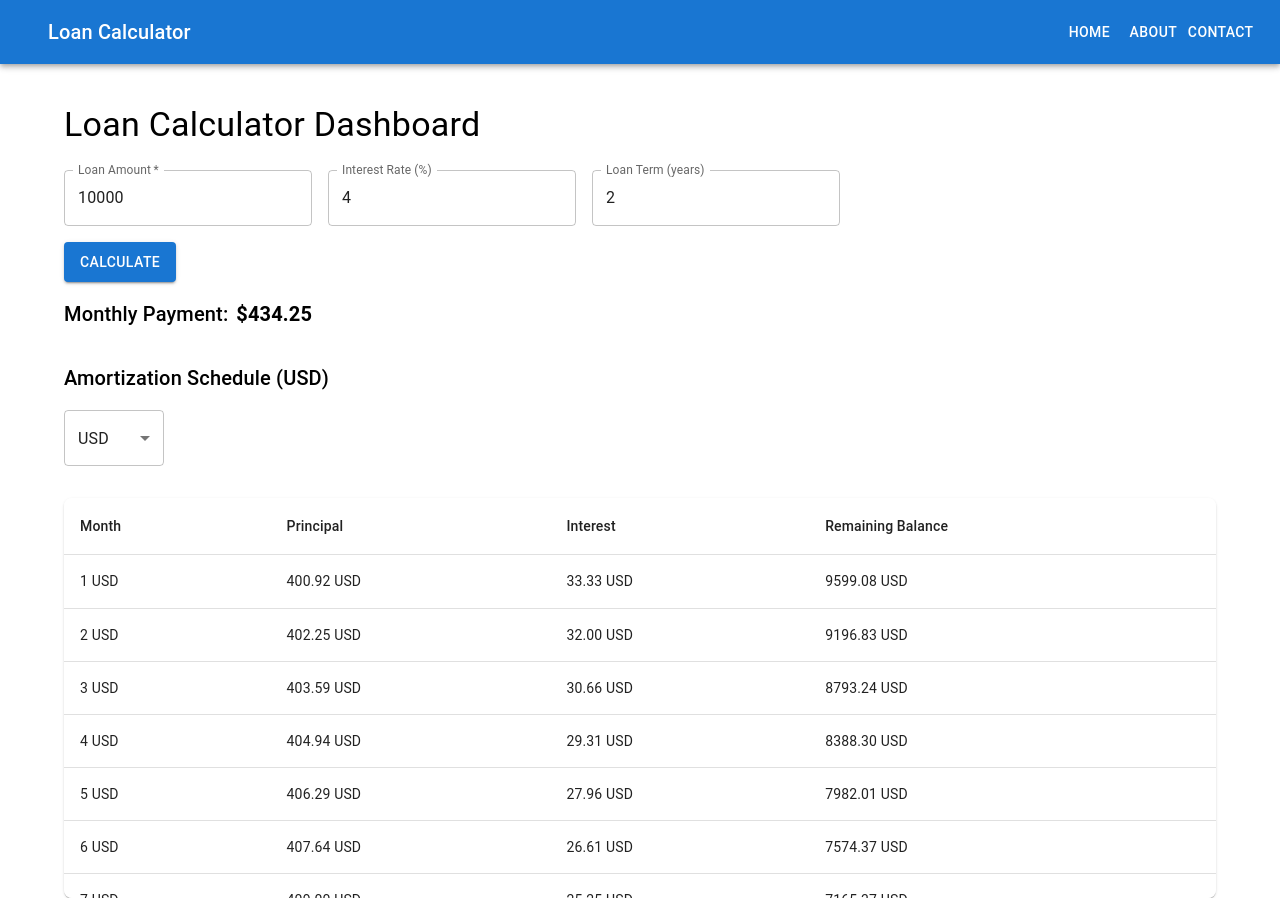
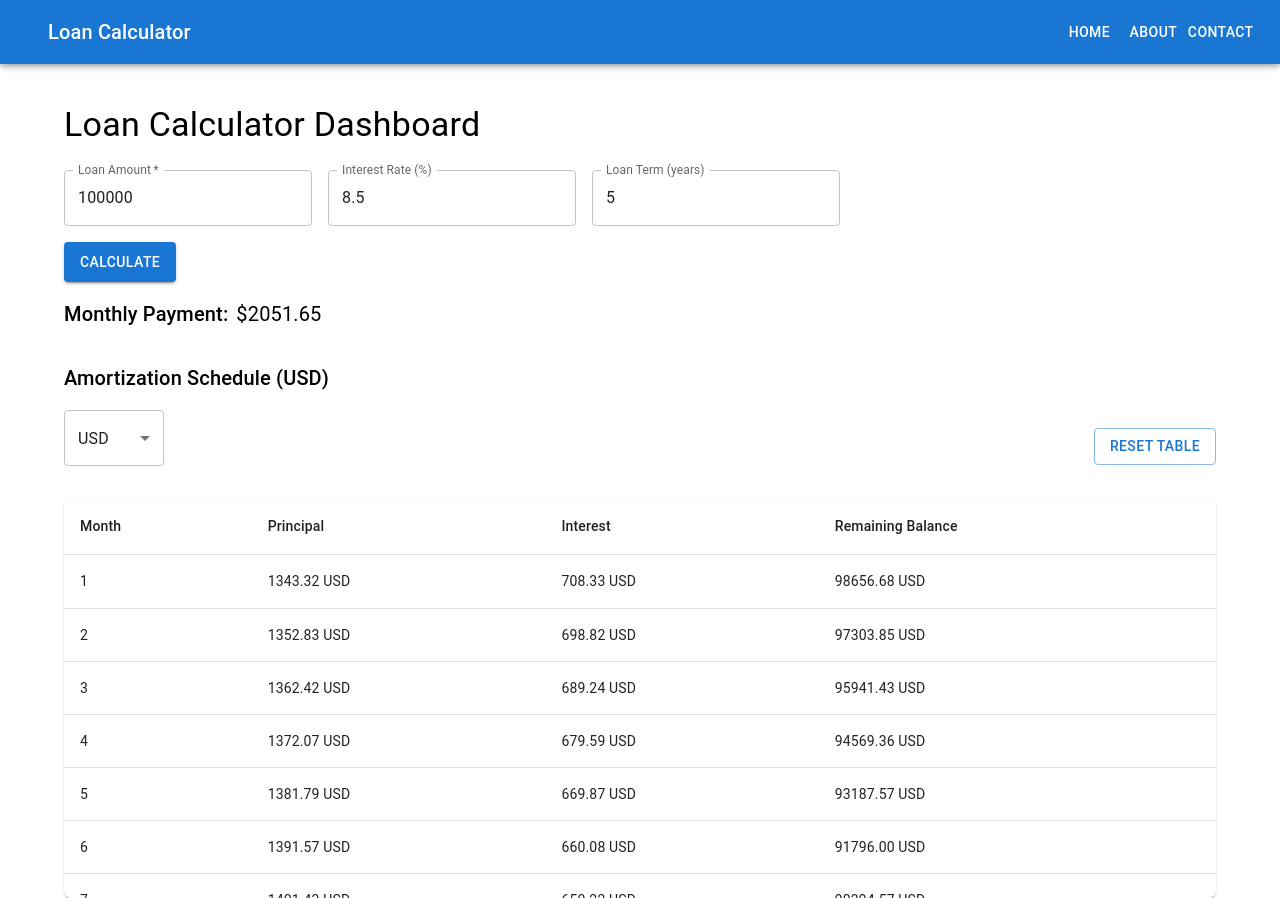
Before and after one commit to blank8603/AssignmentLoanCalculator, a React (Create React App) app: page / in a window 1280 px wide. Both pictures are taken after a click on the button "CALCULATE". Built offline with nearby package versions, Linux system fonts and the light colour scheme.

Commit message:
added reset button

```diff
--- a/src/AmortizationSchedule.js
+++ b/src/AmortizationSchedule.js
@@ -1,12 +1,34 @@
-import React, { useState, useEffect } from 'react';
-import { Box, Typography, Table, TableBody, TableCell, TableContainer, TableHead, TableRow, Paper ,Select,MenuItem} from '@mui/material';
+import React, { useState, useEffect } from "react";
+import {
+  Box,
+  Typography,
+  Table,
+  TableBody,
+  TableCell,
+  TableContainer,
+  TableHead,
+  TableRow,
+  Paper,
+  Select,
+  MenuItem,
+  Stack,
+  Grid,
+  Button,
+} from "@mui/material";
 
-const AmortizationSchedule = ({ loanAmount, interestRate, loanTerm }) => {
+const AmortizationSchedule = ({ loanAmount, interestRate, loanTerm,setMonthlyPayment }) => {
   const [schedule, setSchedule] = useState([]);
-  const [currency,setcurrency] = useState("USD");
+  const [currency, setcurrency] = useState("USD");
+  const [monthlyPay, setMonthlyPay] = useState(null);
+
+
   const handleCurrencyChange = (event) => {
     setcurrency(event.target.value); // Update the selected currency
   };
+
+  const handleReset =()=>{
+    setMonthlyPayment(null);
+  }
 
   useEffect(() => {
     const generateAmortizationSchedule = () => {
@@ -15,6 +37,7 @@ const AmortizationSchedule = ({ loanAmount, interestRate, loanTerm }) => {
 
       const x = Math.pow(1 + monthlyRate, totalPayments);
       const EMI = (loanAmount * monthlyRate * x) / (x - 1);
+      const monthlyEMI = EMI.toFixed(2);
 
       let balance = loanAmount;
       let tempSchedule = [];
@@ -22,6 +45,7 @@ const AmortizationSchedule = ({ loanAmount, interestRate, loanTerm }) => {
       for (let month = 1; month <= totalPayments; month++) {
         const interestPayment = balance * monthlyRate;
         const principalPayment = EMI - interestPayment;
+
         balance -= principalPayment;
         if (balance < 0) balance = 0;
 
@@ -34,6 +58,7 @@ const AmortizationSchedule = ({ loanAmount, interestRate, loanTerm }) => {
         });
       }
       setSchedule(tempSchedule);
+      setMonthlyPay(monthlyEMI);
     };
 
     if (loanAmount && interestRate && loanTerm) {
@@ -43,26 +68,58 @@ const AmortizationSchedule = ({ loanAmount, interestRate, loanTerm }) => {
 
   return (
     <Box>
-      <Typography variant="h6" sx={{ mb: 2, mt:4 }}>
+      <Stack direction="row" spacing={1} alignItems="center" sx={{ mt: 2 }}>
+        <Typography variant="h6">Monthly Payment:</Typography>
+        <Typography variant="h6" sx={{ fontWeight: "normal" }}>
+          ${monthlyPay}
+        </Typography>
+      </Stack>
+
+      <Typography variant="h6" sx={{ mb: 2, mt: 4 }}>
         Amortization Schedule ({currency})
       </Typography>
+      <Grid container spacing={2} alignItems="center" justifyContent="space-between">
+  <Grid item>
     <Select
       value={currency}
       onChange={handleCurrencyChange}
-          sx={{ minWidth: 100 , mb:2}}
+      sx={{ minWidth: 100, mb: 2 }}
     >
       <MenuItem value="USD">USD</MenuItem>
       <MenuItem value="EUR">EUR</MenuItem>
       <MenuItem value="GBP">GBP</MenuItem>
+      <MenuItem value="INR">INR</MenuItem>
+      <MenuItem value="JPY">JPY</MenuItem>
+      <MenuItem value="AUD">AUD</MenuItem>
+      <MenuItem value="CAD">CAD</MenuItem>
     </Select>
+  </Grid>
 
+  <Grid item xs>
+    {/* Empty space to push the button to the right */}
+  </Grid>
+
+  <Grid item>
+    <Button
+      variant="outlined"
+      sx={{
+        display: "flex",
+        justifyContent: "flex-end",
+        width: "fit-content", // Ensures the button width matches its content
+      }}
+      onClick={handleReset}
+    >
+      RESET TABLE
+    </Button>
+  </Grid>
+</Grid>
       {/* Scrollable container */}
       <TableContainer
         component={Paper}
         sx={{
           maxHeight: 400, // Adjust height
           borderRadius: 2,
-          mt:2   // Rounded corners
+          mt: 2, // Rounded corners
         }}
       >
         <Table stickyHeader>
@@ -78,11 +135,17 @@ const AmortizationSchedule = ({ loanAmount, interestRate, loanTerm }) => {
           <TableBody>
             {schedule.map((entry) => (
               <TableRow key={entry.month}>
-                <TableCell>{entry.month} {currency}</TableCell>
-                <TableCell>{entry.principal} {currency}</TableCell>
-                <TableCell>{entry.interest} {currency}</TableCell>
+                <TableCell>{entry.month}</TableCell>
+                <TableCell>
+                  {entry.principal} {currency}
+                </TableCell>
+                <TableCell>
+                  {entry.interest} {currency}
+                </TableCell>
 
-                <TableCell>{entry.balance} {currency}</TableCell>
+                <TableCell>
+                  {entry.balance} {currency}
+                </TableCell>
               </TableRow>
             ))}
           </TableBody>
--- a/src/App.js
+++ b/src/App.js
@@ -12,38 +12,33 @@ import Header from "./Header";
 import AmortizationSchedule from "./AmortizationSchedule";
 
 const LoanCalculator = () => {
-  const [loanAmount, setLoanAmount] = useState("10000");
-  const [interestRate, setInterestRate] = useState("4");
-  const [loanTerm, setLoanTerm] = useState("2");
+  const [loanAmount, setLoanAmount] = useState("100000");
+  const [interestRate, setInterestRate] = useState("8.5");
+  const [loanTerm, setLoanTerm] = useState("5");
   const [monthlyPayment, setMonthlyPayment] = useState(null);
 
   const calculatePayment = () => {
     if (loanAmount !== "" && interestRate !== "" && loanTerm !== "") {
-
       const monthlyRate = interestRate / 100 / 12;
-
 
       const payments = loanTerm * 12;
 
-  const numerator = loanAmount * monthlyRate * Math.pow(1 + monthlyRate, payments);
+      const numerator =
+        loanAmount * monthlyRate * Math.pow(1 + monthlyRate, payments);
       const denominator = Math.pow(1 + monthlyRate, payments) - 1;
 
       const monthlyEMI = numerator / denominator;
 
+      setMonthlyPayment("1");
+    }
+  };
 
-  setMonthlyPayment(monthlyEMI.toFixed(2));
-}
 
-  };
 
   return (
     <div>
       <Header />
-      <Container
-        sx={{
-
-
-        }}>
+      <Container sx={{}}>
         {/* Main Header - matches the screenshot */}
 
         {/* Subheader from the screenshot */}
@@ -54,8 +49,7 @@ const LoanCalculator = () => {
           sx={{
             fontWeight: "normal",
             mb: 3,
-            mt:5,
-
+            mt: 5,
           }}
         >
           Loan Calculator Dashboard
@@ -96,7 +90,7 @@ const LoanCalculator = () => {
           </Grid>
 
           <Button
-            maxWidth = "sm"
+            maxWidth="sm"
             variant="contained"
             color="primary"
             size="normal"
@@ -105,18 +99,19 @@ const LoanCalculator = () => {
           >
             CALCULATE
           </Button>
+
+
         </Box>
 
+
         {monthlyPayment && (
-          <Stack direction="row" spacing={1} alignItems="center"sx={{ mt:2 }} >
-          <Typography variant="h6">Monthly Payment:</Typography>
-          <Typography variant="h6" sx={{ fontWeight: "bold" }}>
-            ${monthlyPayment}
-          </Typography>
-        </Stack>
+          <AmortizationSchedule
+            loanAmount={loanAmount}
+            interestRate={interestRate}
+            loanTerm={loanTerm}
+            setMonthlyPayment={setMonthlyPayment}
+          />
         )}
-        {monthlyPayment &&(<AmortizationSchedule loanAmount={loanAmount} interestRate={interestRate}loanTerm={loanTerm}/>)}
-
       </Container>
     </div>
   );
```
Lines whose indentation alone changed are shown as unchanged.
